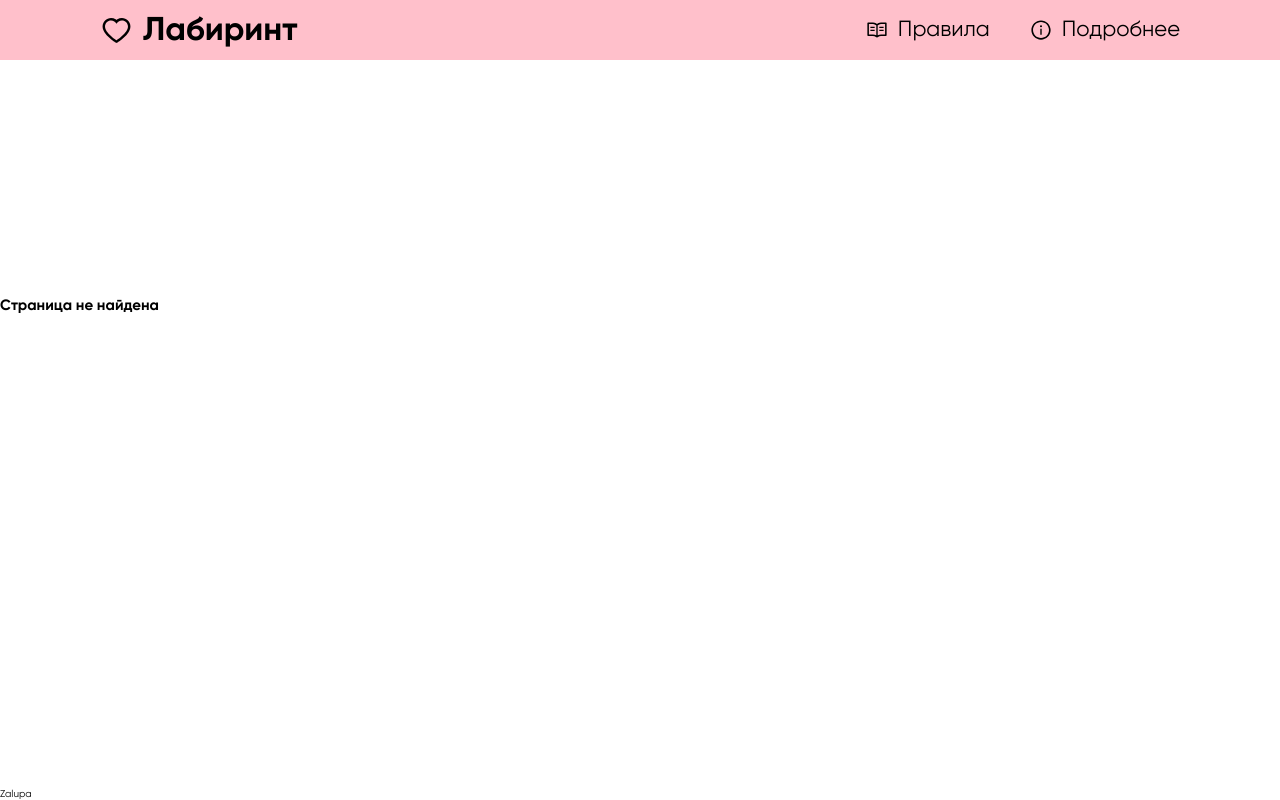
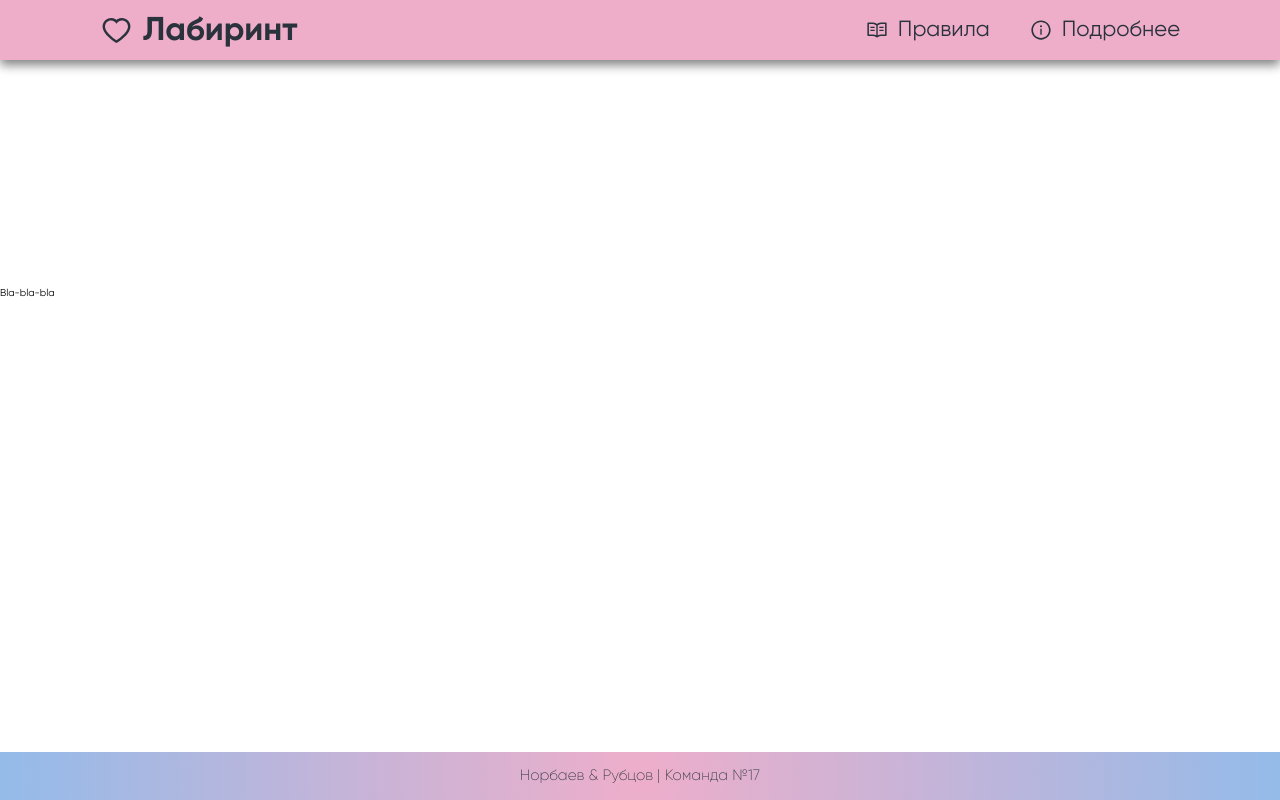
Before and after one commit to Pinkierar/hackathon-11-23, a React (Vite) app in the folder client/: page /rules in a window 1280 px wide. Built offline with nearby package versions, Linux system fonts and the light colour scheme.

Commit message:
настроил variables

```diff
--- a/client/src/components/Footer/footer.module.scss
+++ b/client/src/components/Footer/footer.module.scss
@@ -0,0 +1,16 @@
+@use '@style' as *;
+
+footer {
+  padding-block: 1.5rem;
+
+  color: $font-color;
+  text-align: center;
+
+  background: #eeaeca;
+  background: radial-gradient(circle, $main-color 0%, $second-color 100%);
+}
+
+.text {
+  font-size: 1.5rem;
+  font-weight: 200;
+}
--- a/client/src/components/Footer/index.tsx
+++ b/client/src/components/Footer/index.tsx
@@ -1,3 +1,11 @@
+import s from './footer.module.scss';
+
 export const Footer = () => {
-  return <footer>Zalupa</footer>;
+  return (
+    <footer>
+      <p className={s.text}>
+        Норбаев & Рубцов | <span className={s.team}>Команда №17</span>
+      </p>
+    </footer>
+  );
 };
--- a/client/src/components/Header/header.module.scss
+++ b/client/src/components/Header/header.module.scss
@@ -1,3 +1,5 @@
+@use '@style' as *;
+
 header {
   display: flex;
   align-items: center;
@@ -7,8 +9,11 @@ header {
   padding-inline: 10rem;
 
   font-size: 2.2rem;
+  font-weight: 400;
+  color: $font-color;
 
-  background: pink;
+  background: $main-color;
+  box-shadow: 0 5px 10px gray;
 }
 
 .title,
--- a/client/src/components/Header/index.tsx
+++ b/client/src/components/Header/index.tsx
@@ -1,3 +1,4 @@
+import { Link } from 'react-router-dom';
 import { HTMLAttributes } from 'react';
 import { observer } from 'mobx-react-lite';
 import {
@@ -20,13 +21,13 @@ export const Header = observer<HeaderProps>(() => {
     <header>
       <h2 className={s.title}>
         <AiOutlineHeart />
-        <a href="#">Лабиринт</a>
+        <Link to="/">Лабиринт</Link>
       </h2>
 
       <article className={s.right}>
         <div className={s.rules}>
           <AiOutlineRead />
-          <a href="#">Правила</a>
+          <Link to="/rules">Правила</Link>
         </div>
         <div className={s.about}>
           <AiOutlineInfoCircle />
--- a/client/src/components/Page/index.tsx
+++ b/client/src/components/Page/index.tsx
@@ -1,6 +1,7 @@
 import { observer } from 'mobx-react-lite';
 import { Header } from '#components/Header';
 import { Footer } from '#components/Footer';
+import { Rules } from '#components/Rules';
 import { NotFound } from '#components/NotFound';
 import { Notifications } from '#components/Notifications';
 import { Route, Routes } from 'react-router-dom';
@@ -21,7 +22,8 @@ export const Page = observer<PageProps>(() => {
       <Header />
       <Routes>
         <Route path={'/'} element={<></>} />
-        <Route path={'/*'} element={<NotFound />} />
+        <Route path={'/rules'} element={<Rules />} />
+        <Route path={'/about'} element={<NotFound />} />
       </Routes>
       <Notifications />
       <Footer />
--- /dev/null
+++ b/client/src/components/Rules/index.tsx
@@ -0,0 +1,3 @@
+export const Rules = () => {
+  return <section>Bla-bla-bla</section>;
+};
--- /dev/null
+++ b/client/src/style/abstracts/_variables.scss
@@ -0,0 +1,3 @@
+$main-color: #eeaeca;
+$second-color: #94bbe9;
+$font-color: #2a323c;
--- a/client/src/style/style.scss
+++ b/client/src/style/style.scss
@@ -1,4 +1,5 @@
 @import './fonts/fonts';
+@import './abstracts/variables';
 
 *,
 *::after,
--- a/client/vite.config.ts
+++ b/client/vite.config.ts
@@ -17,6 +17,7 @@ export default defineConfig({
       '#config': path.resolve(__dirname, './src/config'),
       '#hooks': path.resolve(__dirname, './src/hooks'),
       '@fonts': path.resolve(__dirname, './src/style/fonts'),
+      '@style': path.resolve(__dirname, './src/style/style.scss'),
     },
   },
 });
```
